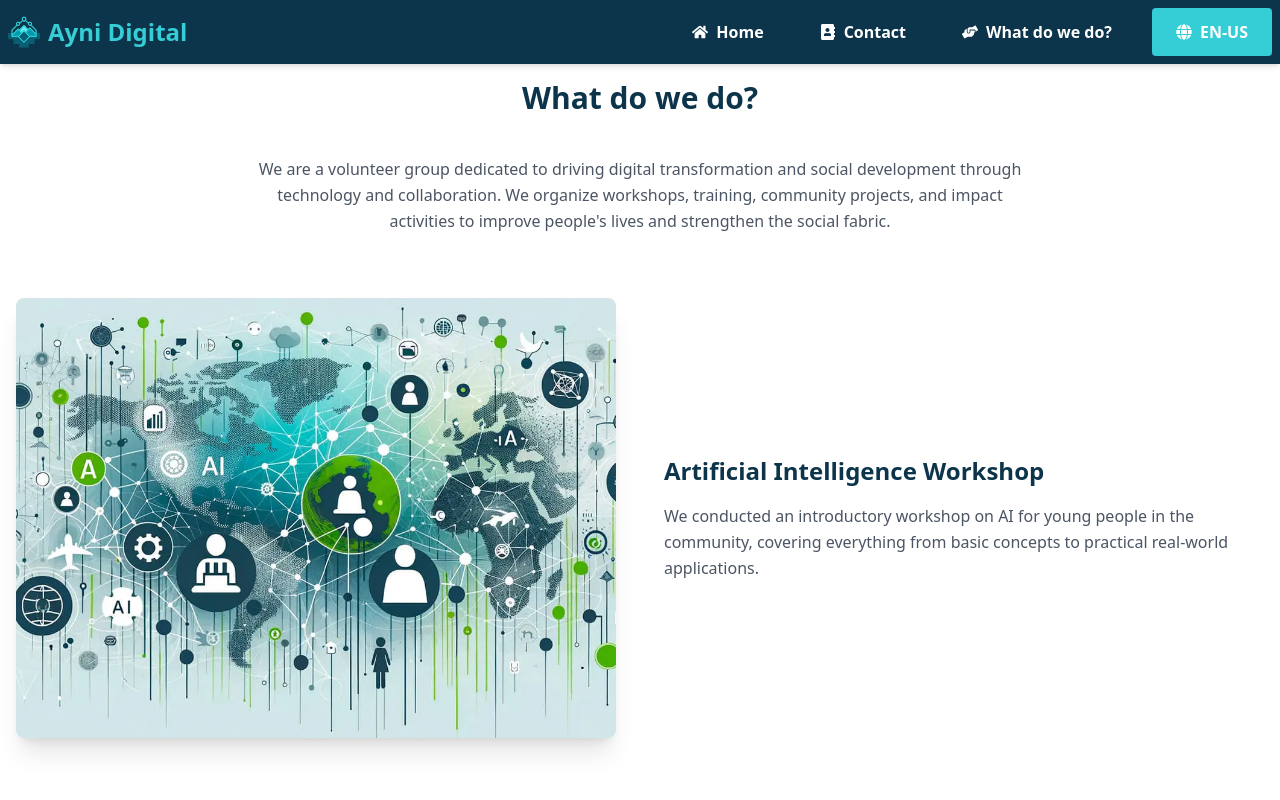
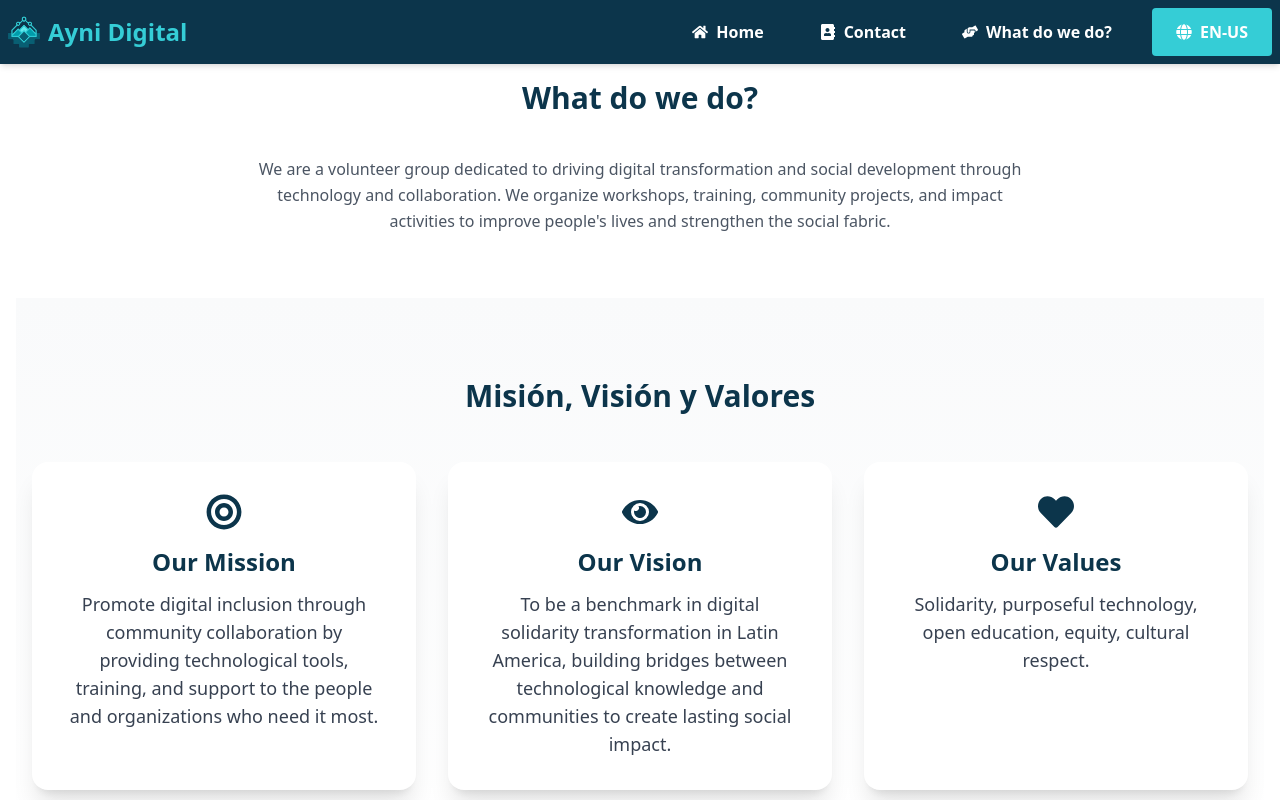
Before and after one commit to CARLOSARQU/proyecto, a React (Vite) app: page /que-hacemos in a window 1280 px wide. Shown: the top 800 px of the page. Built offline with nearby package versions, Linux system fonts and the light colour scheme.

Commit message:
Mejora de Mision, Vision y Valores

```diff
--- a/src/components/MissionVisionCarousel.jsx
+++ b/src/components/MissionVisionCarousel.jsx
@@ -1,5 +1,12 @@
 import { useTranslation } from 'react-i18next';
 import SectionTitle from '../components/SectionTitle';
+import { FaBullseye, FaEye, FaHeart } from 'react-icons/fa';
+
+const icons = {
+    mission: <FaBullseye className="text-4xl text-principal mb-4 mx-auto" />,
+    vision: <FaEye className="text-4xl text-principal mb-4 mx-auto" />,
+    values: <FaHeart className="text-4xl text-principal mb-4 mx-auto" />,
+};
 
 export default function MissionVisionValues() {
     const { t } = useTranslation();
@@ -23,19 +30,38 @@ export default function MissionVisionValues() {
     ];
 
     return (
-        <section className="bg-gray-50 py-16">
+        <section className="bg-gradient-to-b from-gray-50 to-white py-20">
             <div className="container mx-auto px-4">
                 <SectionTitle title={t('missionVisionValues.title')} />
-
-                <div className="grid grid-cols-1 md:grid-cols-3 gap-6 mt-10">
-                    {sections.map((item) => (
-                        <div key={item.key} className="bg-white shadow-md rounded-lg p-6 transition hover:shadow-lg">
-                            <h3 className="text-xl font-bold text-principal mb-3 text-center">{item.title}</h3>
-                            <p className="text-gray-700 text-center">{item.text}</p>
+                <div className="grid grid-cols-1 md:grid-cols-3 gap-8 mt-12">
+                    {sections.map((item, idx) => (
+                        <div
+                            key={item.key}
+                            className={
+                                `bg-white shadow-xl rounded-2xl p-8 flex flex-col items-center transition transform hover:-translate-y-2 hover:shadow-2xl duration-300 opacity-0 animate-fade-in` +
+                                ` animate-delay-${idx * 150}`
+                            }
+                            style={{ animationFillMode: 'forwards', animationDuration: '0.8s' }}
+                        >
+                            {icons[item.key]}
+                            <h3 className="text-2xl font-bold text-principal mb-3 text-center">{item.title}</h3>
+                            <p className="text-gray-700 text-center text-lg">{item.text}</p>
                         </div>
                     ))}
                 </div>
             </div>
+            <style>{`
+                @keyframes fade-in {
+                    from { opacity: 0; transform: translateY(30px); }
+                    to { opacity: 1; transform: translateY(0); }
+                }
+                .animate-fade-in {
+                    animation-name: fade-in;
+                }
+                .animate-delay-0 { animation-delay: 0ms; }
+                .animate-delay-150 { animation-delay: 150ms; }
+                .animate-delay-300 { animation-delay: 300ms; }
+            `}</style>
         </section>
     );
 }
--- a/src/locales/en/translation.json
+++ b/src/locales/en/translation.json
@@ -17,6 +17,10 @@
   "vision": {
     "title": "Our Vision",
     "text": "To be a benchmark in digital solidarity transformation in Latin America, building bridges between technological knowledge and communities to create lasting social impact."
+  },
+  "values": {
+    "title": "Our Values",
+    "text": "Solidarity, purposeful technology, open education, equity, cultural respect."
   },
 
   "about": {
--- a/src/pages/Home.jsx
+++ b/src/pages/Home.jsx
@@ -1,7 +1,6 @@
 //import { useTranslation } from 'react-i18next';
 //import { Link } from "react-router-dom";
 import JoinSection from '../sections/HomeSections/JoinSection';
-import MissionVisionValores from '../components/MissionVisionCarousel';
 import AboutSection from '../sections/HomeSections/AboutSection';
 import Founders from "../sections/HomeSections/FoundersSection";
 import ManagersSection from "../sections/HomeSections/ManagersSection";
@@ -18,7 +17,6 @@ export default function Home() {
 
             <AboutSection />
 
-            <MissionVisionValores />
 
             <Founders />
 
--- a/src/pages/QueHacemos.jsx
+++ b/src/pages/QueHacemos.jsx
@@ -1,4 +1,5 @@
 import SectionTitle from '../components/SectionTitle';
+import MissionVisionValores from '../components/MissionVisionCarousel';
 import { useTranslation } from 'react-i18next';
 import iaImg from '../assets/img/ia.webp';
 import logoImg from '../assets/img/logo.webp';
@@ -16,7 +17,7 @@ export default function QueHacemos() {
         <p className="max-w-3xl mx-auto text-center text-gray-600 leading-relaxed mt-4 mb-16">
           {t('queHacemos.subtitle')}
         </p>
-
+        <MissionVisionValores />
         <div className="space-y-16">
           {actividades.map((act, idx) => (
             <div key={idx} className="flex flex-col md:flex-row items-center gap-8 md:gap-12">
```
